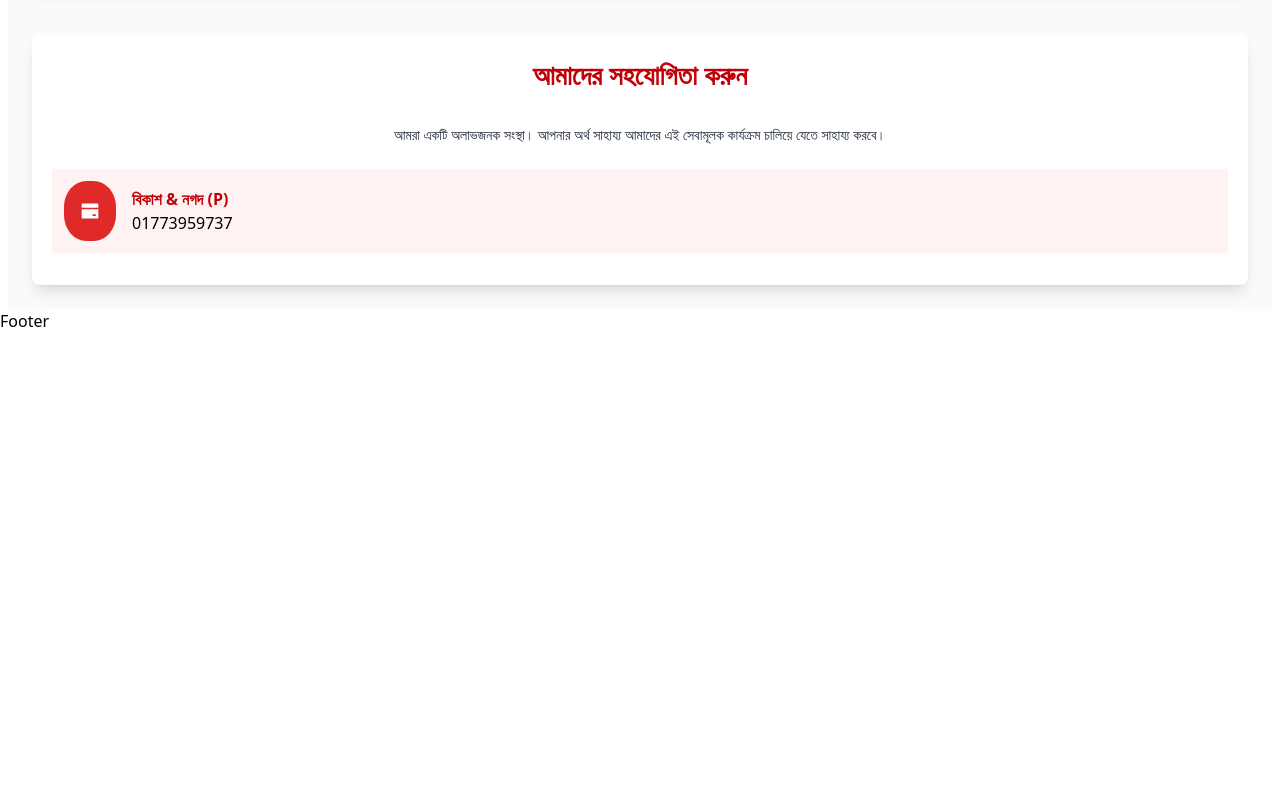
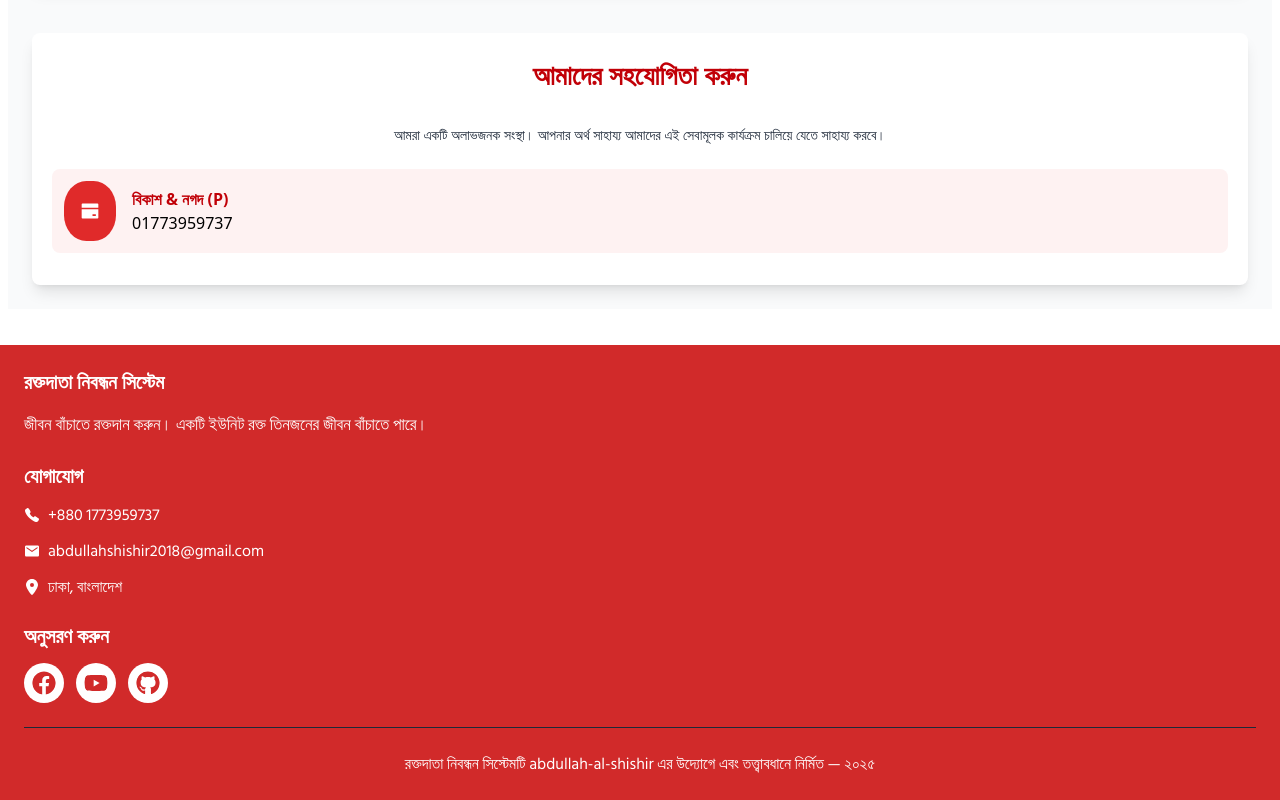
Before and after one commit to abdullah-al-shishir/RoktoLagbe-, a React (Vite) app: page / in a window 1280 px wide. Shown: the part 1568-2368 px from the top of the page. Before the commit the page ends 1901 px from the top, so only its background shows below. Built offline with nearby package versions, Linux system fonts and the light colour scheme.

Commit message:
footer fixed

```diff
--- a/index.html
+++ b/index.html
@@ -5,6 +5,9 @@
     <link rel="icon" type="image/svg+xml" href="/react.svg" />
     <meta name="viewport" content="width=device-width, initial-scale=1.0" />
     <title>Roktolagbe</title>
+    <style>
+      @import url("https://fonts.googleapis.com/css2?family=Hind+Siliguri:wght@300;400;500;600;700&display=swap");
+    </style>
   </head>
   <body>
     <div id="root"></div>
--- a/src/Components/Help.jsx
+++ b/src/Components/Help.jsx
@@ -13,11 +13,11 @@ const Help = () => {
           কার্যক্রম চালিয়ে যেতে সাহায্য করবে।
         </p>
         {/* Bkash and Number */}
-        <div className="flex items-center bg-red-50 mt-6 mb-2 p-3">
+        <div className="flex items-center bg-red-50 mt-6 mb-2 p-3 rounded-lg">
           <div className="bg-[#e02a2a] px-4 py-5 rounded-[43%] ">
             <RiBankCardFill className="text-white text-xl" />
           </div>
-          <div className="text-left ml-4">
+          <div className="text-left ml-4 ">
             <h1 className="text-md font-extrabold text-red-700 ">
               বিকাশ & নগদ (P)
             </h1>
--- a/src/Pages/Footer.jsx
+++ b/src/Pages/Footer.jsx
@@ -1,7 +1,56 @@
 import React from "react";
+import { IoCall } from "react-icons/io5";
+import { IoMdMail } from "react-icons/io";
+import { FaLocationDot } from "react-icons/fa6";
+import { FaFacebook } from "react-icons/fa";
+import { FaYoutube } from "react-icons/fa";
+import { FaGithub } from "react-icons/fa6";
 
 const Footer = () => {
-  return <div>Footer</div>;
+  const socialLink =
+    "bg-white text-[#d12a2a] p-2 rounded-[50%] hover:bg-gray-300 hover:cursor-pointer";
+  return (
+    <div className="bg-[#d12a2a] text-white mt-9 p-6 hind-siliguri-regular space-y-6">
+      {/* 1 */}
+      <div className="">
+        <h1 className="text-xl font-bold">রক্তদাতা নিবন্ধন সিস্টেম</h1>
+        <p className="text-[17px] pt-4 ">
+          জীবন বাঁচাতে রক্তদান করুন। একটি ইউনিট রক্ত তিনজনের জীবন বাঁচাতে পারে।
+        </p>
+      </div>
+      {/* 2 */}
+      <div className="space-y-3">
+        <h2 className="text-xl font-bold">যোগাযোগ</h2>
+        <div className="flex items-center gap-x-2">
+          <IoCall />
+          <p className="">+880 1773959737</p>
+        </div>
+        <div className="flex items-center gap-x-2">
+          <IoMdMail />
+          <p className="">abdullahshishir2018@gmail.com</p>
+        </div>
+        <div className="flex items-center gap-x-2">
+          <FaLocationDot />
+          <p className="">ঢাকা, বাংলাদেশ</p>
+        </div>
+      </div>
+      {/* 3 */}
+      <div className="">
+        <h2 className="text-xl font-bold">অনুসরণ করুন</h2>
+        {/* Social */}
+        <div className="flex items-center gap-x-3 text-[40px] my-3">
+          <FaFacebook className={socialLink} />
+          <FaYoutube className={socialLink} />
+          <FaGithub className={socialLink} />
+        </div>
+      </div>
+      <hr className="text-gray-800" />
+      <p className="text-center">
+        রক্তদাতা নিবন্ধন সিস্টেমটি abdullah-al-shishir এর উদ্যোগে এবং
+        তত্ত্বাবধানে নির্মিত — ২০২৫
+      </p>
+    </div>
+  );
 };
 
 export default Footer;
--- a/src/Pages/Navbar.jsx
+++ b/src/Pages/Navbar.jsx
@@ -16,7 +16,7 @@ const Navbar = () => {
         className="flex  items-center text-red-600 mx-1 bg-white p-2 mr-0.5 rounded-lg hover:cursor-pointer hover:bg-red-100"
       >
         <FaPeopleRoof />
-        <span className="mx-1.5">নিবন্ধন করুন</span>
+        <span className="mx-1.5 hind-siliguri-regular">নিবন্ধন করুন</span>
       </button>
     </div>
   );
--- a/src/index.css
+++ b/src/index.css
@@ -13,3 +13,8 @@
 .animate-slideInFromTop {
   animation: slideInFromTop 0.5s ease-out forwards;
 }
+.hind-siliguri-regular {
+  font-family: "Hind Siliguri", sans-serif;
+  font-weight: 400;
+  font-style: normal;
+}
```
